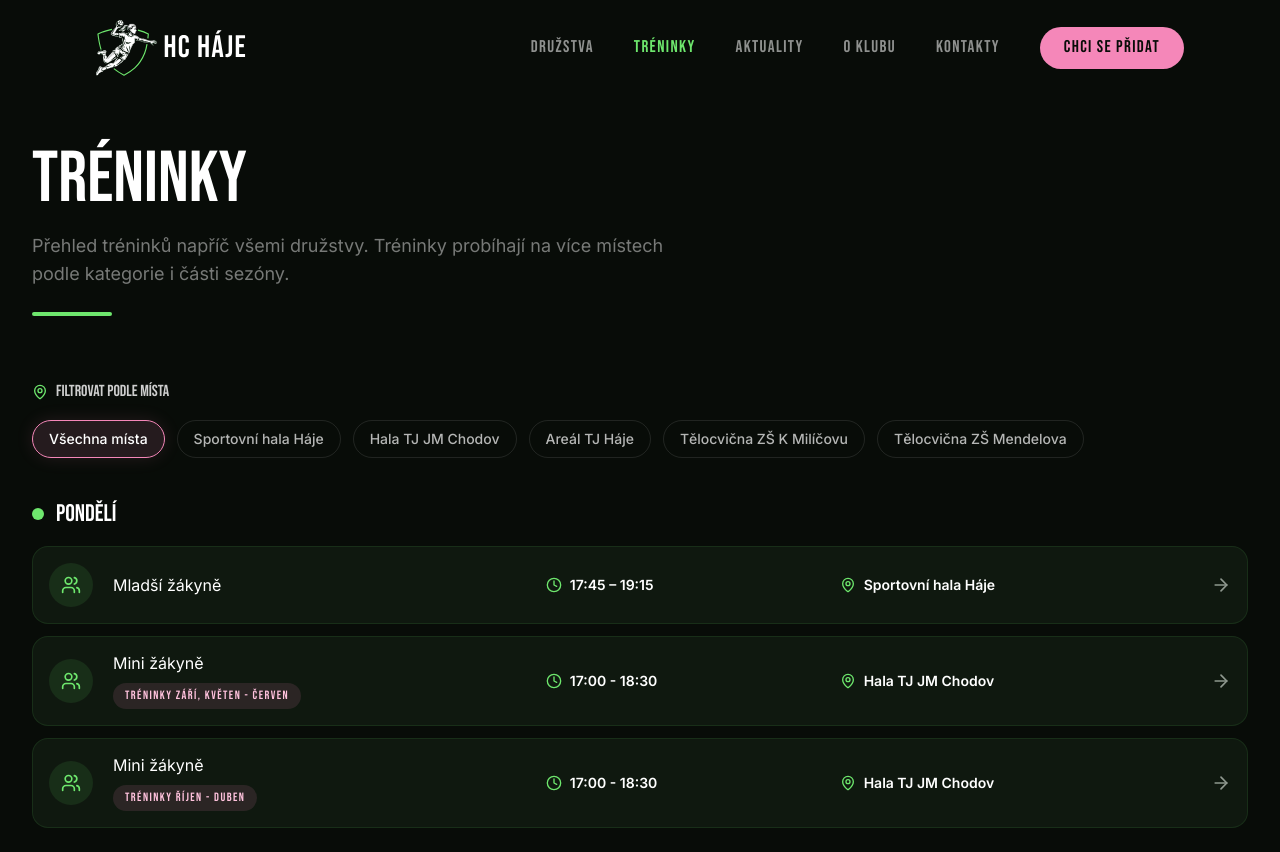
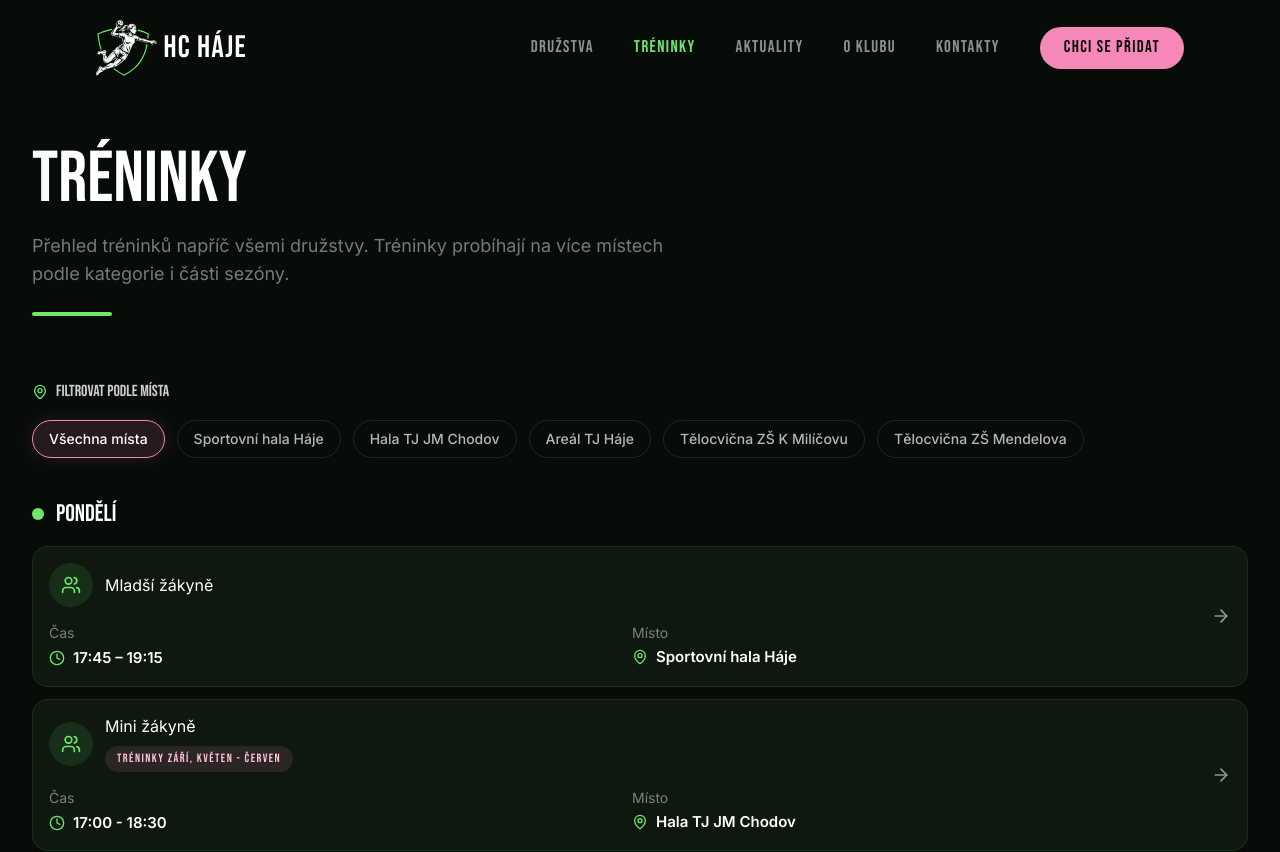
Before and after one commit to jakub245/hchaje-web, a React (Vite) app: page /treninky in a window 1280 px wide. Shown: the top 852 px of the page. Built offline with nearby package versions, Linux system fonts and the light colour scheme.

Commit message:
Update Treninky.tsx

```diff
--- a/src/app/pages/Treninky.tsx
+++ b/src/app/pages/Treninky.tsx
@@ -121,12 +121,14 @@ export default function TreninkyPage() {
                       to={`/druzstva/${slot.slug}`}
                       className="group block w-full rounded-2xl border border-[#6EE76D]/10 bg-[#0f180f] px-4 py-4 transition-all hover:border-[#6EE76D]/25 hover:bg-[#111c11]"
                     >
-                      <div className="grid gap-3 md:gap-4 lg:grid-cols-[48px_minmax(220px,1.2fr)_minmax(160px,0.8fr)_minmax(220px,1fr)_28px] lg:items-center">
+                      <div className="flex items-stretch gap-3">
+                        <div className="flex-1 min-w-0">
+                          <div className="flex items-center gap-3">
                             <div className="flex h-11 w-11 items-center justify-center rounded-full bg-[#6EE76D]/10 flex-shrink-0">
                               {slot.slug === "zeny" ? <Trophy className="w-5 h-5 text-[#6EE76D]" /> : <Users className="w-5 h-5 text-[#6EE76D]" />}
                             </div>
 
-                        <div className="min-w-0">
+                            <div className="min-w-0 flex-1">
                               <div className="text-white text-[16px] leading-tight" style={{ fontFamily: inter }}>{slot.team}</div>
                               {slot.season && (
                                 <div className="mt-2">
@@ -136,18 +138,28 @@ export default function TreninkyPage() {
                                 </div>
                               )}
                             </div>
-
-                        <div className="flex items-center gap-2 text-sm min-w-0" style={{ fontFamily: inter }}>
-                          <Clock className="w-4 h-4 text-[#6EE76D] flex-shrink-0" />
-                          <span className="text-white font-semibold">{slot.time}</span>
                           </div>
 
-                        <div className="flex items-center gap-2 text-sm min-w-0" style={{ fontFamily: inter }}>
-                          <MapPin className="w-4 h-4 text-[#6EE76D] flex-shrink-0" />
-                          <span className="text-white font-semibold truncate">{formatPlace(slot.hall)}</span>
+                          <div className="mt-4 grid grid-cols-2 gap-4">
+                            <div>
+                              <div className="mb-1 text-sm text-white/45" style={{ fontFamily: inter }}>Čas</div>
+                              <div className="flex items-center gap-2 min-w-0" style={{ fontFamily: inter }}>
+                                <Clock className="w-4 h-4 text-[#6EE76D] flex-shrink-0" />
+                                <span className="text-white font-semibold text-[15px]">{slot.time}</span>
+                              </div>
                             </div>
 
-                        <div className="flex items-center justify-end text-[#8F988F] group-hover:text-[#6EE76D] group-hover:translate-x-1 transition-all">
+                            <div>
+                              <div className="mb-1 text-sm text-white/45" style={{ fontFamily: inter }}>Místo</div>
+                              <div className="flex items-center gap-2 min-w-0" style={{ fontFamily: inter }}>
+                                <MapPin className="w-4 h-4 text-[#6EE76D] flex-shrink-0" />
+                                <span className="text-white font-semibold text-[15px] leading-snug">{formatPlace(slot.hall)}</span>
+                              </div>
+                            </div>
+                          </div>
+                        </div>
+
+                        <div className="flex items-center justify-center text-[#8F988F] group-hover:text-[#6EE76D] group-hover:translate-x-1 transition-all">
                           <ArrowRight className="w-5 h-5" />
                         </div>
                       </div>
```
Lines whose indentation alone changed are shown as unchanged.
